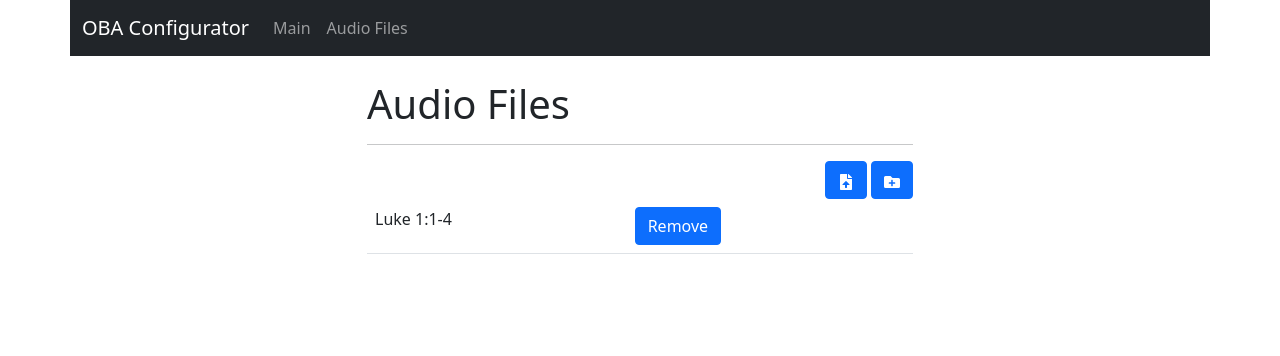
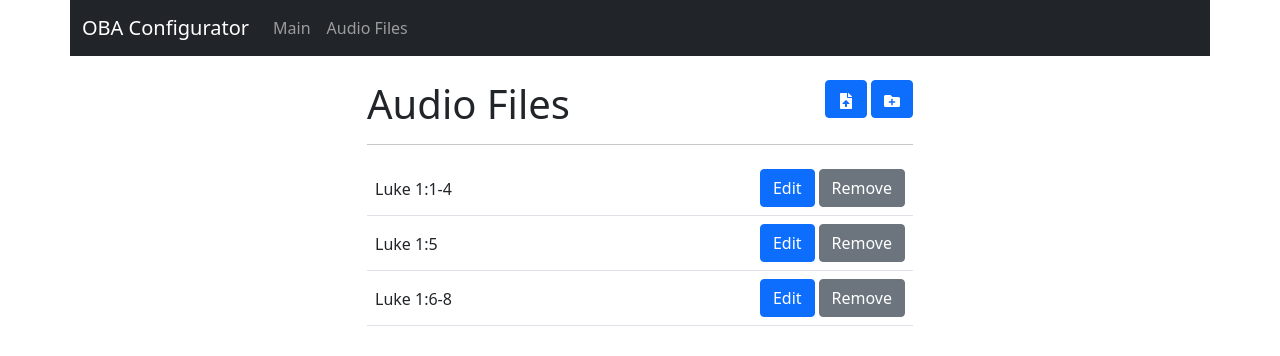
Before and after one commit to m33ksauce/oba-management, a React (Create React App) app in the folder frontend/: page /audio-files in a window 1280 px wide. Shown: the top 356 px of the page. Built offline with nearby package versions, Linux system fonts and the light colour scheme.

Commit message:
Add file list displays and rework upload buttons

```diff
--- a/frontend/src/pages/AudioFiles.page.tsx
+++ b/frontend/src/pages/AudioFiles.page.tsx
@@ -7,6 +7,17 @@ const FileUploadModal = (props: any) => {
     console.log("we uploadin");
     props.onHide();
   }
+
+  const fileInput = <input
+    type="file"
+  />
+
+  const dirInput = <input
+    type="file"
+    /* @ts-expect-error */
+    directory=""
+    webkitdirectory=""
+  />
 
   return (
     <Modal
@@ -22,7 +33,7 @@ const FileUploadModal = (props: any) => {
       <Modal.Body>
         <div>
           <label className="mx-3">Upload file: </label>
-          <input type="file" directory="" webkitdirectory=""/>
+          {(props.mode == "directory") ? dirInput : fileInput}
         </div>
       </Modal.Body>
       <Modal.Footer>
@@ -33,29 +44,57 @@ const FileUploadModal = (props: any) => {
   )
 }
 
+const FileList = (props: any) => {
+  return (
+    <Table hover>
+      <tbody>
+        {props.files.map((file: any) => {
+          return(
+            <tr>
+              <td style={{verticalAlign: "bottom"}}><h6>{file.name}</h6></td>
+              <td>
+                <Button className="float-end" style={{marginLeft: "4px"}} variant="secondary">Remove</Button>
+                <Button className="float-end" variant="primary">Edit</Button>
+              </td>
+            </tr>
+          )
+        })}
+      </tbody>
+    </Table>
+  )
+}
+
 export const AudioFilesPage = () => {
   const [modalShow, setModalShow] = React.useState(false);
+  const [modalMode, setModalMode] = React.useState("file");
+
+  const showModal = (mode: string) => {
+    setModalMode(mode);
+    setModalShow(true);
+  }
+
+  let files = [
+    { name: "Luke 1:1-4" },
+    { name: "Luke 1:5" },
+    { name: "Luke 1:6-8" },
+  ]
 
   return (
     <Container>
       <Row>
         <Col lg={{ span: 6, offset: 3}}>
-          <h1>Audio Files</h1>
-          <hr />
+          <h1>
+            Audio Files
+            <Button className="float-end" style={{marginLeft: "4px"}} variant="primary" onClick={() => showModal("directory")}><FaFolderPlus /></Button>
+            <Button className="float-end" variant="primary" onClick={() => showModal("file")}><FaFileUpload /></Button>
+          </h1>
           <FileUploadModal
               show={modalShow}
               onHide={() => setModalShow(false)}
+              mode={modalMode}
             />
-          <Button className="float-end" style={{marginLeft: "4px"}} variant="primary" onClick={() => setModalShow(true)}><FaFolderPlus /></Button>
-          <Button className="float-end" variant="primary" onClick={() => setModalShow(true)}><FaFileUpload /></Button>
-          <Table hover>
-            <tbody>
-              <tr>
-                  <td>Luke 1:1-4</td>
-                  <td><Button variant="primary">Remove</Button></td>
-              </tr>
-            </tbody>
-          </Table>
+          <hr />
+          <FileList files={files} />
         </Col>
       </Row>
     </Container>
```
